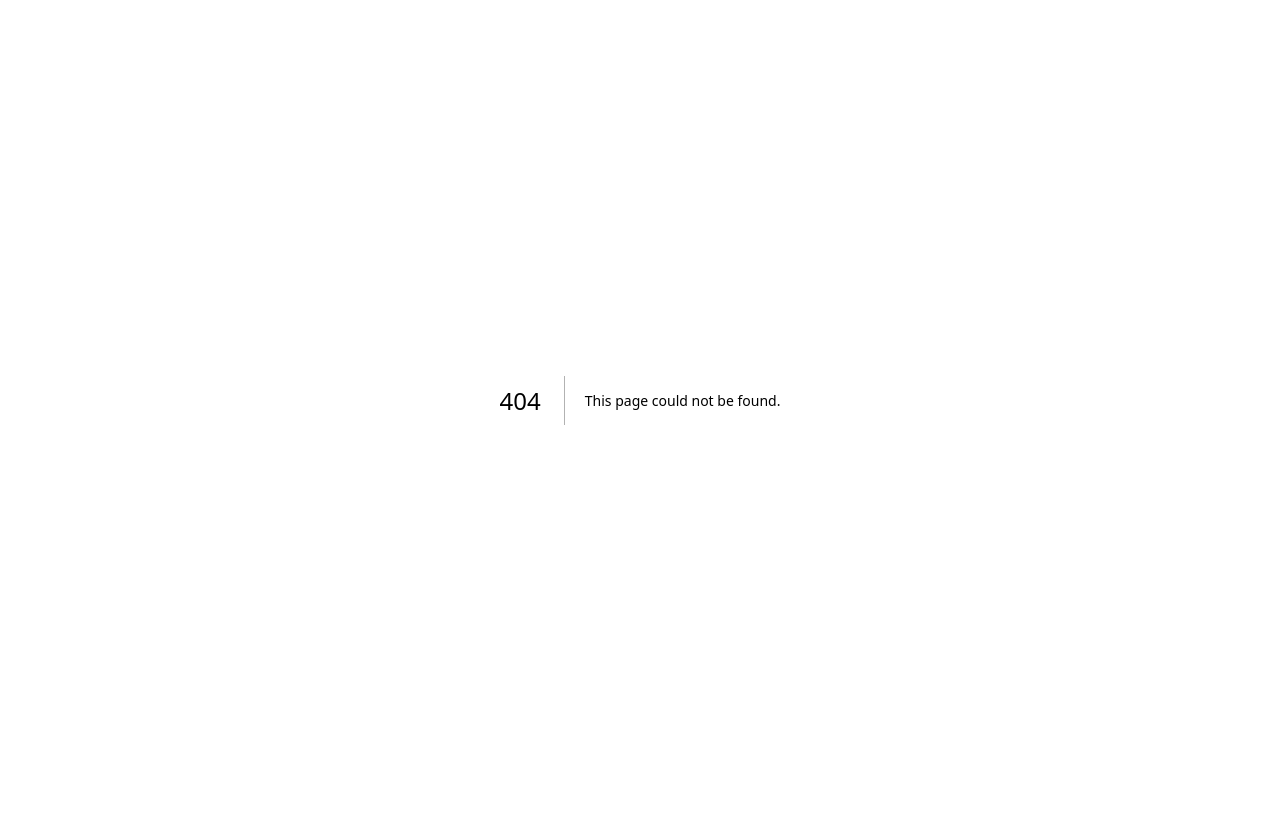
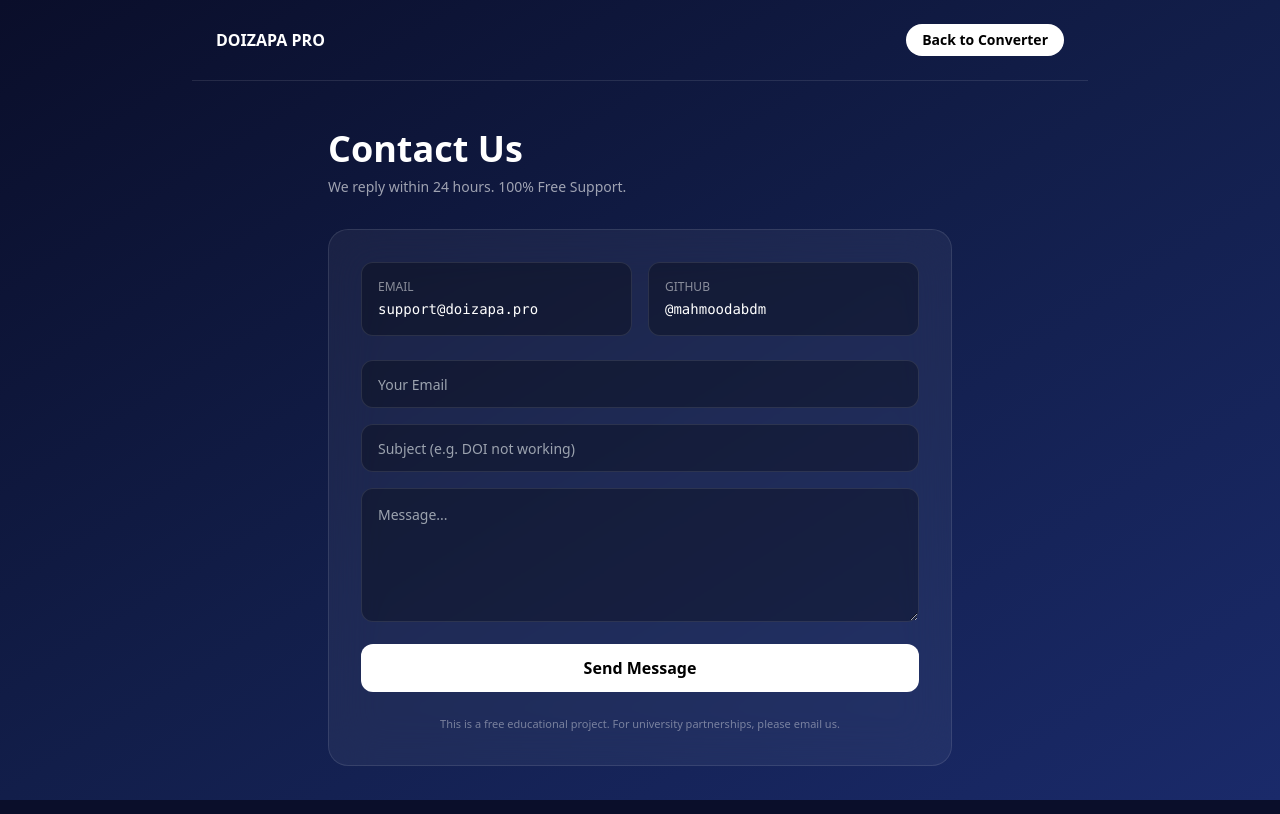
Before and after one commit to mahmoodabdm/doi2apa-15pages-fixed, a Next.js app: page /contact in a window 1280 px wide. Before the commit this address had no page. Built offline with nearby package versions, Linux system fonts and the light colour scheme.

Commit message:
Create page.tsx

```diff
--- /dev/null
+++ b/app/contact/page.tsx
@@ -0,0 +1,51 @@
+"use client";
+import { useState } from "react";
+import Link from "next/link";
+export default function ContactPage() {
+  const [sent, setSent] = useState(false);
+  return (
+    <div className="min-h-screen bg-[#0a0e2a] text-white">
+      <div className="absolute inset-0 bg-gradient-to-br from-[#0a0e2a] via-[#121e4a] to-[#1a2a6a] fixed" />
+      <div className="relative z-10">
+        <header className="max-w-4xl mx-auto px-6 py-6 flex justify-between items-center border-b border-white/10">
+          <Link href="/" className="font-black">DOIZAPA PRO</Link>
+          <Link href="/" className="text-sm px-4 py-1.5 rounded-full bg-white text-black font-bold">Back to Converter</Link>
+        </header>
+        <main className="max-w-2xl mx-auto px-6 py-12">
+          <h1 className="text-4xl font-black mb-2">Contact Us</h1>
+          <p className="text-white/60 text-sm mb-8">We reply within 24 hours. 100% Free Support.</p>
+
+          <div className="bg-white/5 border border-white/10 rounded-[20px] p-8 backdrop-blur-xl space-y-6">
+            <div className="grid grid-cols-2 gap-4">
+              <div className="p-4 rounded-xl bg-black/30 border border-white/10">
+                <div className="text-xs opacity-50">EMAIL</div>
+                <div className="font-mono text-sm mt-1">support@doizapa.pro</div>
+              </div>
+              <div className="p-4 rounded-xl bg-black/30 border border-white/10">
+                <div className="text-xs opacity-50">GITHUB</div>
+                <div className="font-mono text-sm mt-1">@mahmoodabdm</div>
+              </div>
+            </div>
+
+            {!sent ? (
+              <form onSubmit={(e)=>{e.preventDefault(); setSent(true)}} className="space-y-4">
+                <input required placeholder="Your Email" className="w-full h-12 px-4 rounded-xl bg-black/30 border border-white/10 outline-none text-sm" />
+                <input required placeholder="Subject (e.g. DOI not working)" className="w-full h-12 px-4 rounded-xl bg-black/30 border border-white/10 outline-none text-sm" />
+                <textarea required placeholder="Message..." rows={5} className="w-full p-4 rounded-xl bg-black/30 border border-white/10 outline-none text-sm"></textarea>
+                <button className="w-full h-12 rounded-xl bg-white text-black font-bold">Send Message</button>
+              </form>
+            ) : (
+              <div className="p-6 rounded-xl bg-green-500/10 border border-green-500/20 text-center">
+                <div className="text-2xl mb-2">✓</div>
+                <div className="font-bold">Message Sent!</div>
+                <div className="text-sm opacity-70 mt-1">We will reply within 24h to your email.</div>
+              </div>
+            )}
+
+            <p className="text-[11px] text-white/40 text-center">This is a free educational project. For university partnerships, please email us.</p>
+          </div>
+        </main>
+      </div>
+    </div>
+  );
+}
```
